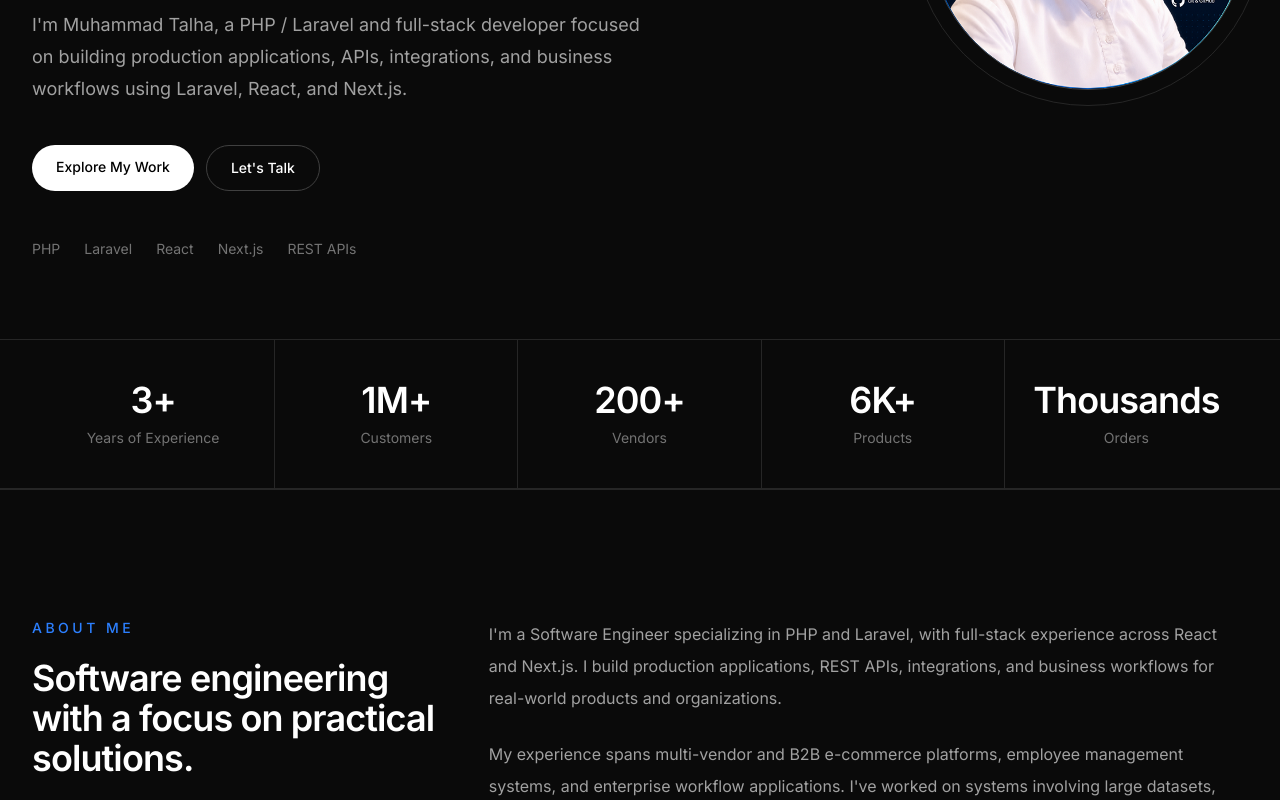
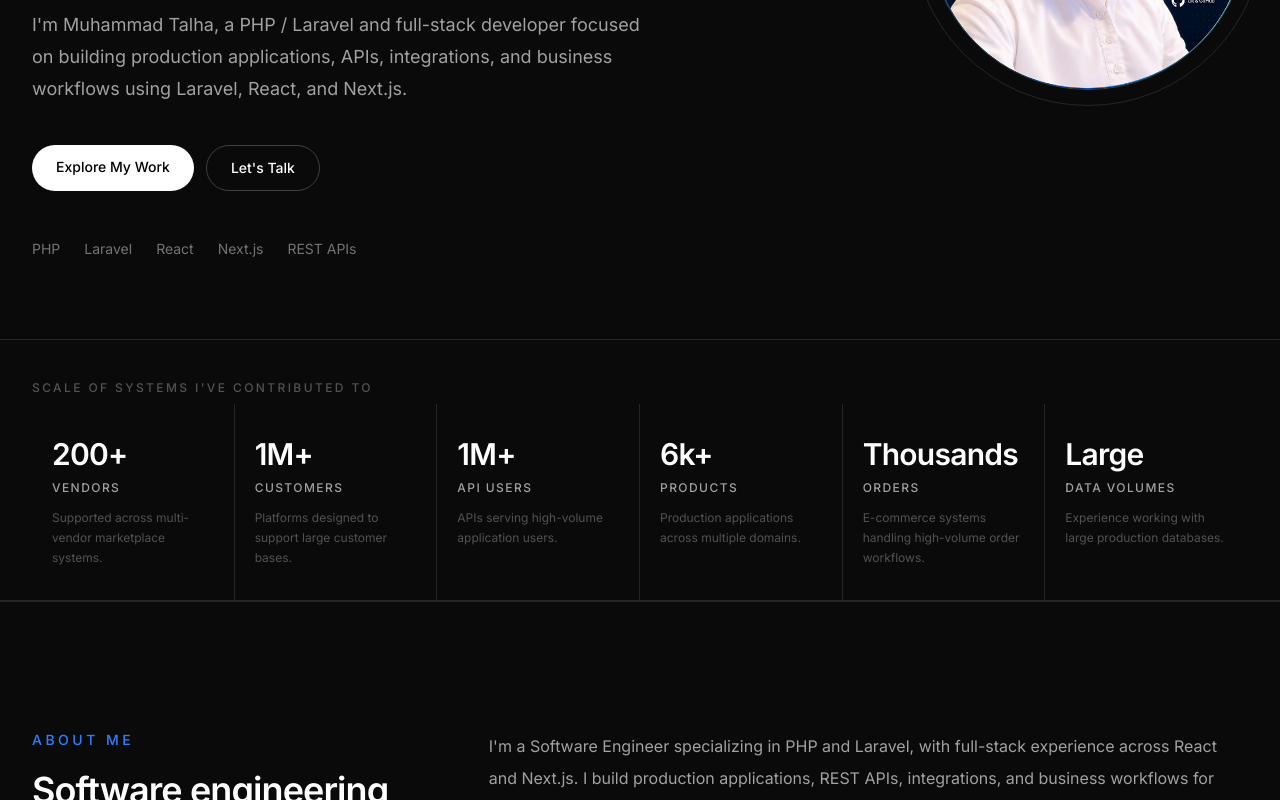
Before and after one commit to imiantalha/Portfolio, a Next.js app: page / in a window 1280 px wide. Shown: the part 479-1279 px from the top of the page. Built offline with nearby package versions, Linux system fonts and the light colour scheme.

Commit message:
refactor: refine portfolio impact metrics

```diff
--- a/app/components/Metrics.tsx
+++ b/app/components/Metrics.tsx
@@ -1,45 +1,67 @@
 const metrics = [
   {
-    value: "3+",
-    label: "Years of Experience",
+    value: "200+",
+    label: "Vendors",
+    description:
+      "Supported across multi-vendor marketplace systems.",
   },
   {
     value: "1M+",
     label: "Customers",
+    description:
+      "Platforms designed to support large customer bases.",
   },
   {
-    value: "200+",
-    label: "Vendors",
+    value: "1M+",
+    label: "API Users",
+    description:
+      "APIs serving high-volume application users.",
   },
   {
-    value: "6K+",
+    value: "6k+",
     label: "Products",
+    description:
+      "Production applications across multiple domains.",
   },
   {
     value: "Thousands",
     label: "Orders",
+    description:
+      "E-commerce systems handling high-volume order workflows.",
+  },
+  {
+    value: "Large",
+    label: "Data Volumes",
+    description:
+      "Experience working with large production databases.",
   },
 ];
 
 export default function Metrics() {
   return (
     <section className="border-y border-neutral-800">
-      <div className="mx-auto grid max-w-7xl grid-cols-2 px-6 lg:grid-cols-5 lg:px-8">
-        {metrics.map((metric, index) => (
+      <div className="mx-auto max-w-7xl px-6 pt-10 lg:px-8">
+        <p className="text-xs font-medium uppercase tracking-[0.2em] text-neutral-600">
+          Scale of systems I&apos;ve contributed to
+        </p>
+      </div>
+
+      <div className="mx-auto mt-2 grid max-w-7xl grid-cols-2 divide-x divide-y divide-neutral-800 px-6 lg:grid-cols-6 lg:divide-y-0 lg:px-8">
+        {metrics.map((metric) => (
           <div
             key={metric.label}
-            className={`px-6 py-10 text-center ${
-              index < metrics.length - 1
-                ? "border-neutral-800 lg:border-r"
-                : ""
-            }`}
+            className="px-5 py-8 sm:px-6 lg:px-5"
           >
-            <p className="text-3xl font-semibold tracking-tight text-white sm:text-4xl">
+            <p className="text-2xl font-semibold tracking-tight text-white sm:text-3xl">
               {metric.value}
             </p>
 
-            <p className="mt-2 text-sm text-neutral-500">
+            <p className="mt-2 text-xs font-medium uppercase tracking-[0.12em] text-neutral-400">
               {metric.label}
+            </p>
+
+            <p className="mt-3 hidden text-xs leading-5 text-neutral-600 lg:block">
+              {metric.description}
             </p>
           </div>
         ))}
```
